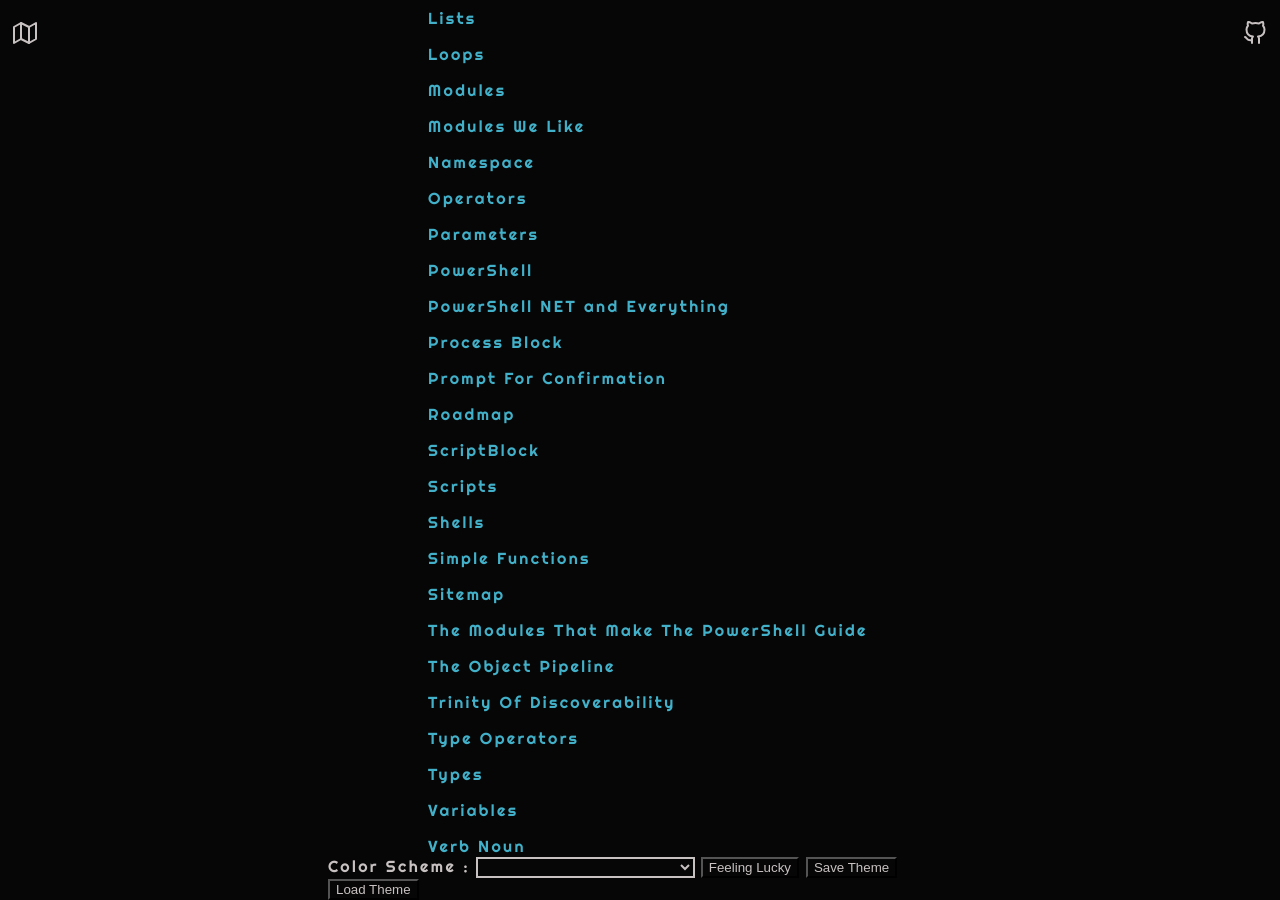
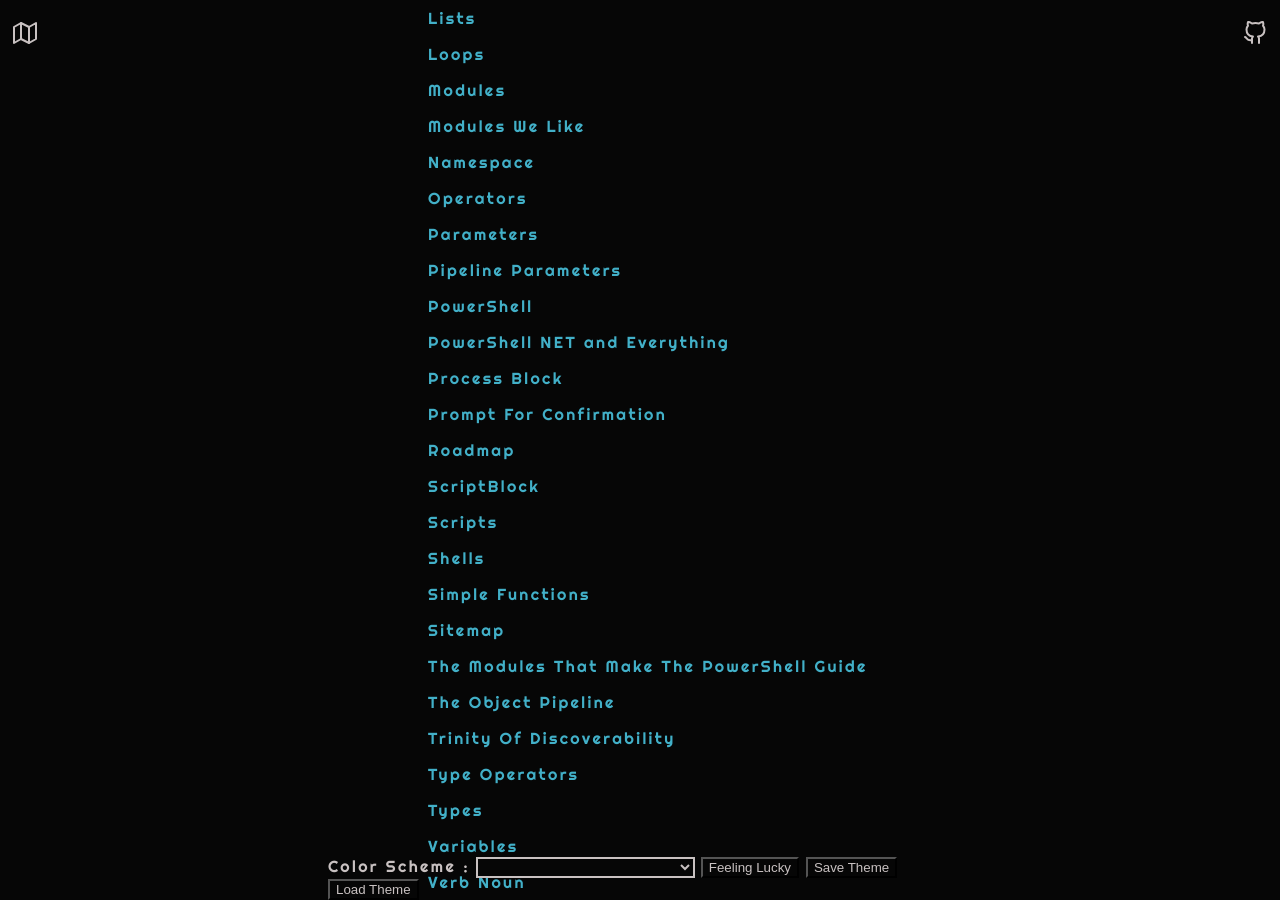
Before and after one commit to PowerShellGuides/PowerShellGuide, a Jekyll site: the page built from docs/TopicsByLevel.md, in a window 1280 px wide and 900 px high, scrolled down 1343 px. Built offline with Jekyll 4.4.1, drawn with Linux system fonts in a browser that asks for light colours.

Commit message:
Discussing Pipeline Parameters (Fixes #79)

```diff
--- a/docs/_data/TopicsByLevel.json
+++ b/docs/_data/TopicsByLevel.json
@@ -190,6 +190,11 @@
     "Level": null
   },
   {
+    "TopicName": "Pipeline Parameters",
+    "Link": "PowerShell/Parameters/Pipeline-Parameters",
+    "Level": null
+  },
+  {
     "TopicName": "PowerShell",
     "Link": "PowerShell",
     "Level": null
```
